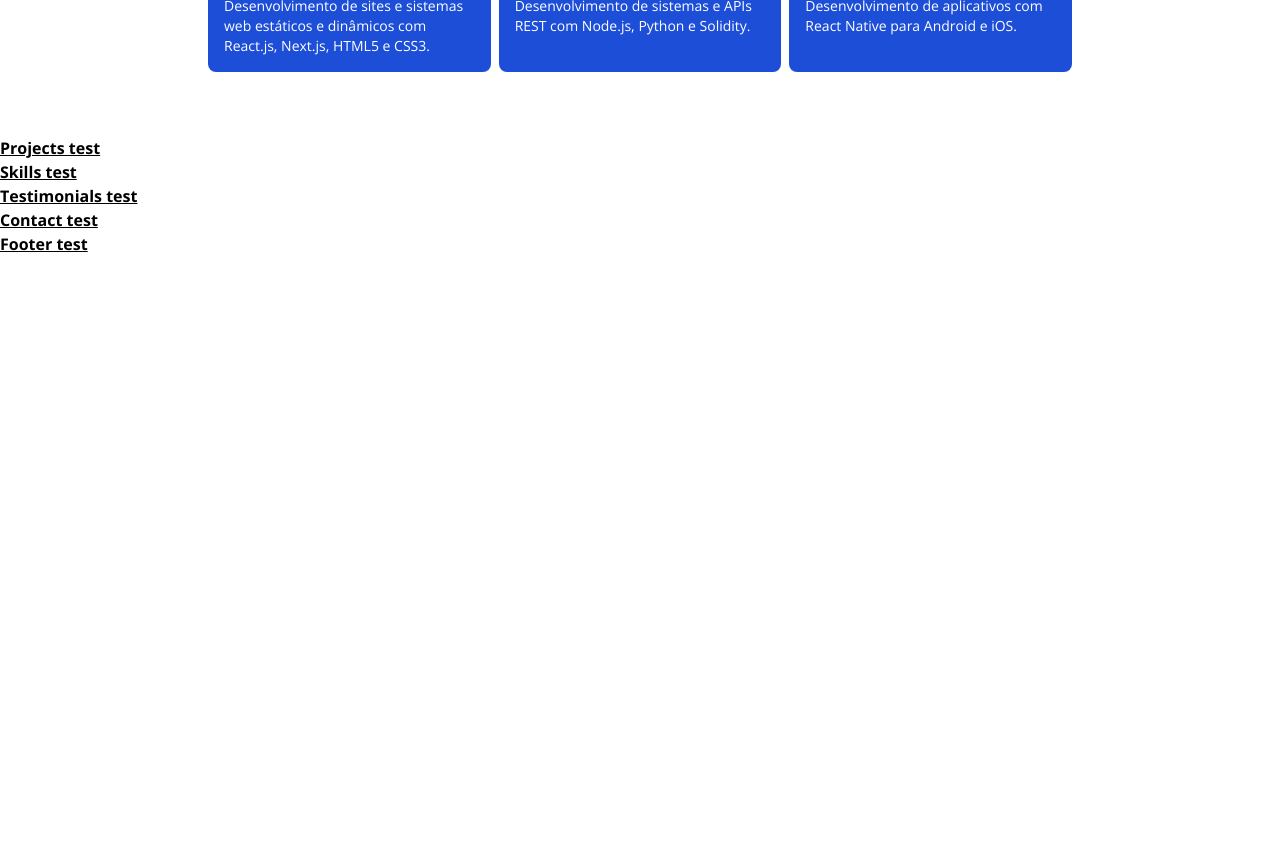
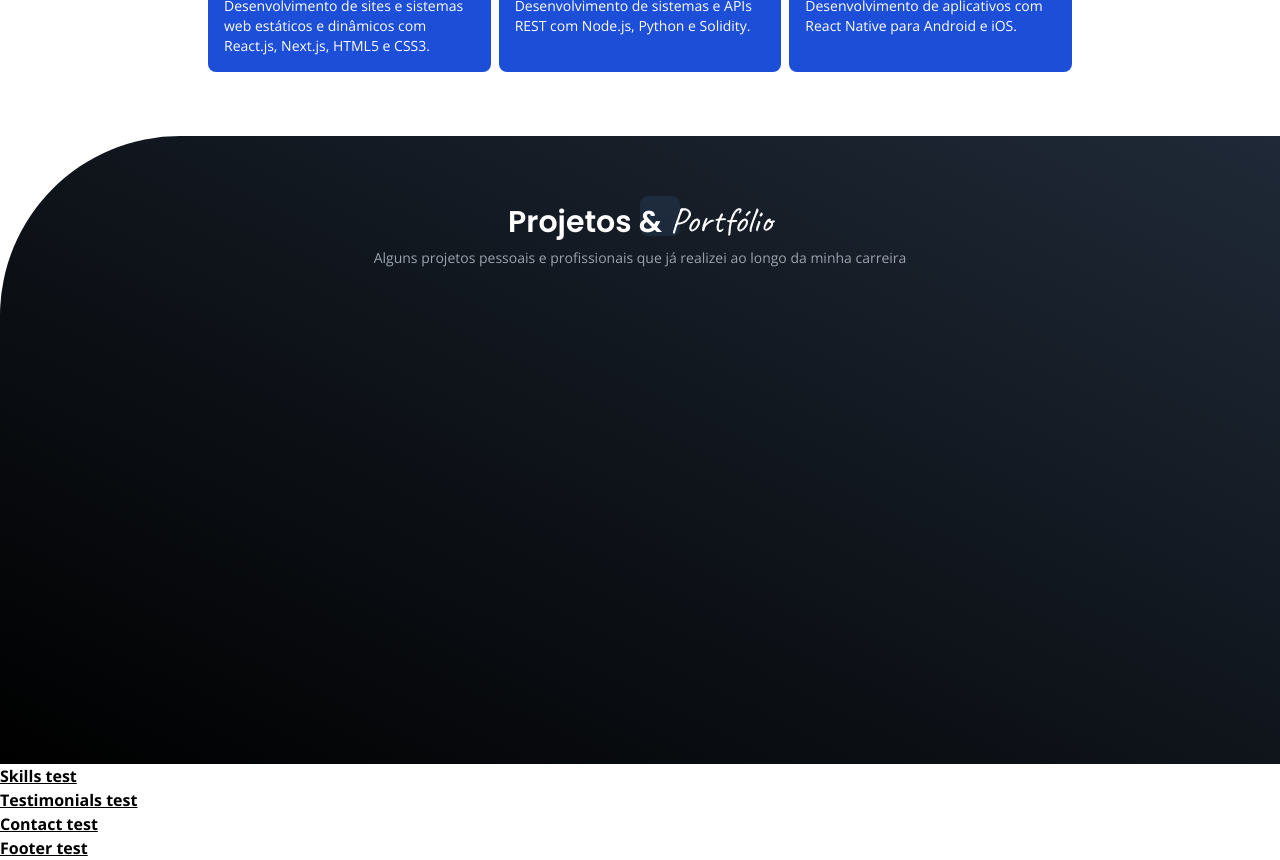
Before and after one commit to patrick-cuppi/patrick-cuppi.github.io, a React (Vite) app: page / in a window 1280 px wide. Shown: the part 1220-2080 px from the top of the page. Before the commit the page ends 1476 px from the top, so only its background shows below. Built offline with nearby package versions, Linux system fonts and the light colour scheme.

Commit message:
feat: section projects finished

```diff
--- a/src/components/Projects.tsx
+++ b/src/components/Projects.tsx
@@ -1,7 +1,80 @@
+import { HiArrowTopRightOnSquare } from "react-icons/hi2"
+
 export function Projects() {
+    const projects = [
+        {
+            title: "Projeto 1",
+            description: "",
+            image: "",
+            link: "",
+            colSpan: "col-span-1"
+        },
+        {
+            title: "Projeto 2",
+            description: "",
+            image: "",
+            link: "",
+            colSpan: "col-span-1 md:col-span-2"
+        },
+        {
+            title: "Projeto 3",
+            description: "",
+            image: "",
+            link: "",
+            colSpan: "col-span-1"
+        },
+        {
+            title: "Projeto 4",
+            description: "",
+            image: "",
+            link: "",
+            colSpan: "col-span-1"
+        },
+        {
+            title: "Projeto 5",
+            description: "",
+            image: "",
+            link: "",
+            colSpan: "col-span-1"
+        },
+    ]
+
     return (
-        <>
-            <h2 className="text 4xl underline font-bold">Projects test</h2>
-        </>
+        <section className="rounded-tl-[80px] bg-gradient-to-tr from-black to-gray-800 text-white md:rounded-tl-[180px]">
+            <div className="container mx-auto max-w-4xl p-4 py-12">
+                <div className="relative p-4 text-center">
+                    <h2 className="relative z-50 mb-2 text-white">
+                        <span className="mr-2 font-headline text-3xl font-semibold ">Projetos &</span>
+                        <span className="font-handwriting text-4xl">Portfólio</span>
+                    </h2>
+                    <p className="relative text-sm text-gray-400">
+                        Alguns projetos pessoais e profissionais que já realizei ao longo da minha carreira
+                    </p>
+                    <div className="absolute left-1/2 top-3 z-0 h-10 w-10 rounded-lg bg-blue-400/10" />
+                </div>
+
+                <div className="grid grid-cols-1 gap-4 md:grid-cols-3">
+                    {projects.map((project, index) => (
+                        <div
+                        className={
+                            `group relative h-52 cursor-default rounded-lg ${project.colSpan} bg-cover bg-center`
+                        }
+                        key={`project-${// biome-ignore lint/suspicious/noArrayIndexKey: <explanation>
+                            index}`}
+                        style={{backgroundImage: `url('${project.image}')`}}
+                        >
+                            <div className="absolute inset-0 flex h-full w-full flex-col items-center justify-center
+                                rounded-lg bg-blue-600 text-white opacity-0 transition-opacity group-hover:opacity-100">
+                                    <h4 className="font-headline text-lg font-semibold">{project.title}</h4>
+                                    <p className="mb-4 text-sm">{project.description}</p>
+                                    <a href={project.link} target="_blank" rel="noreferrer noopener">
+                                        <HiArrowTopRightOnSquare className="h-6" />
+                                    </a>
+                                </div>
+                        </div>
+                    ))}
+                </div>
+            </div>
+        </section>
     )
 }
```
